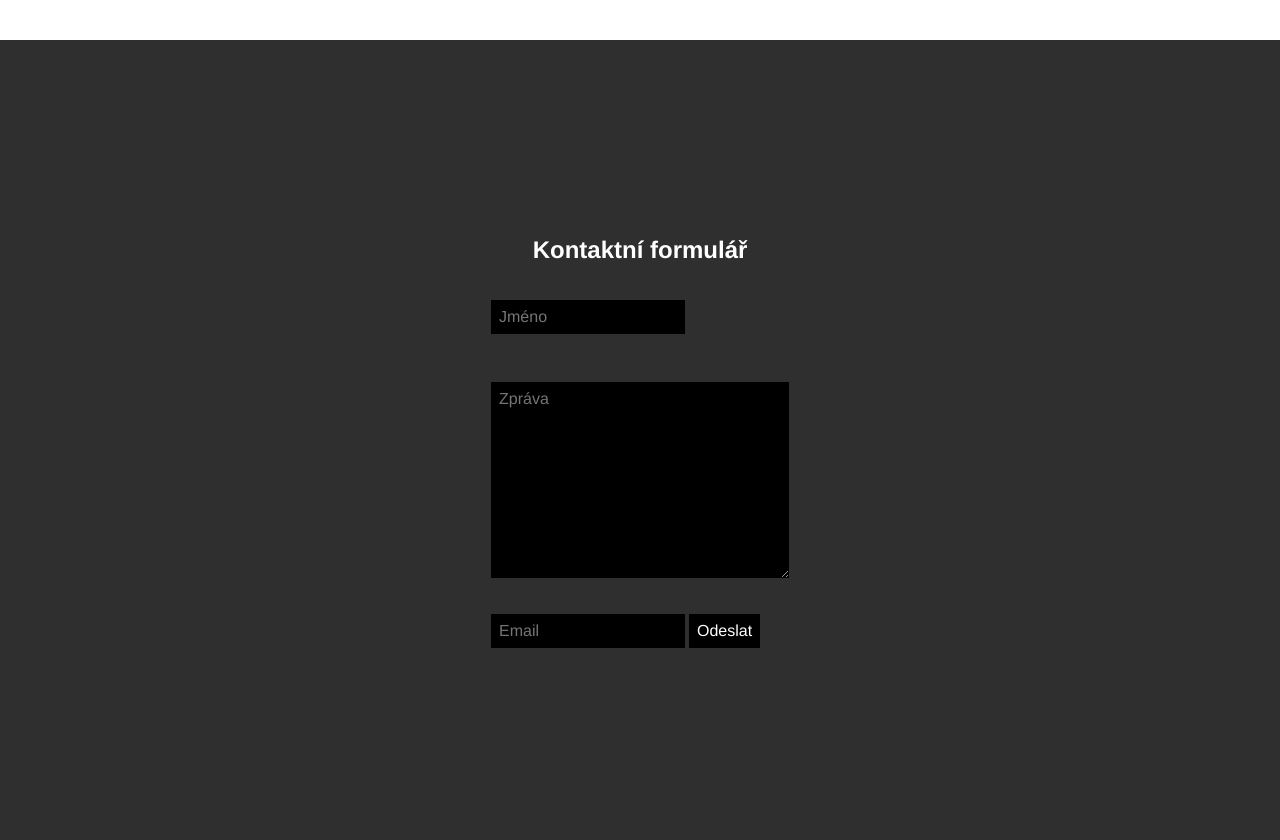
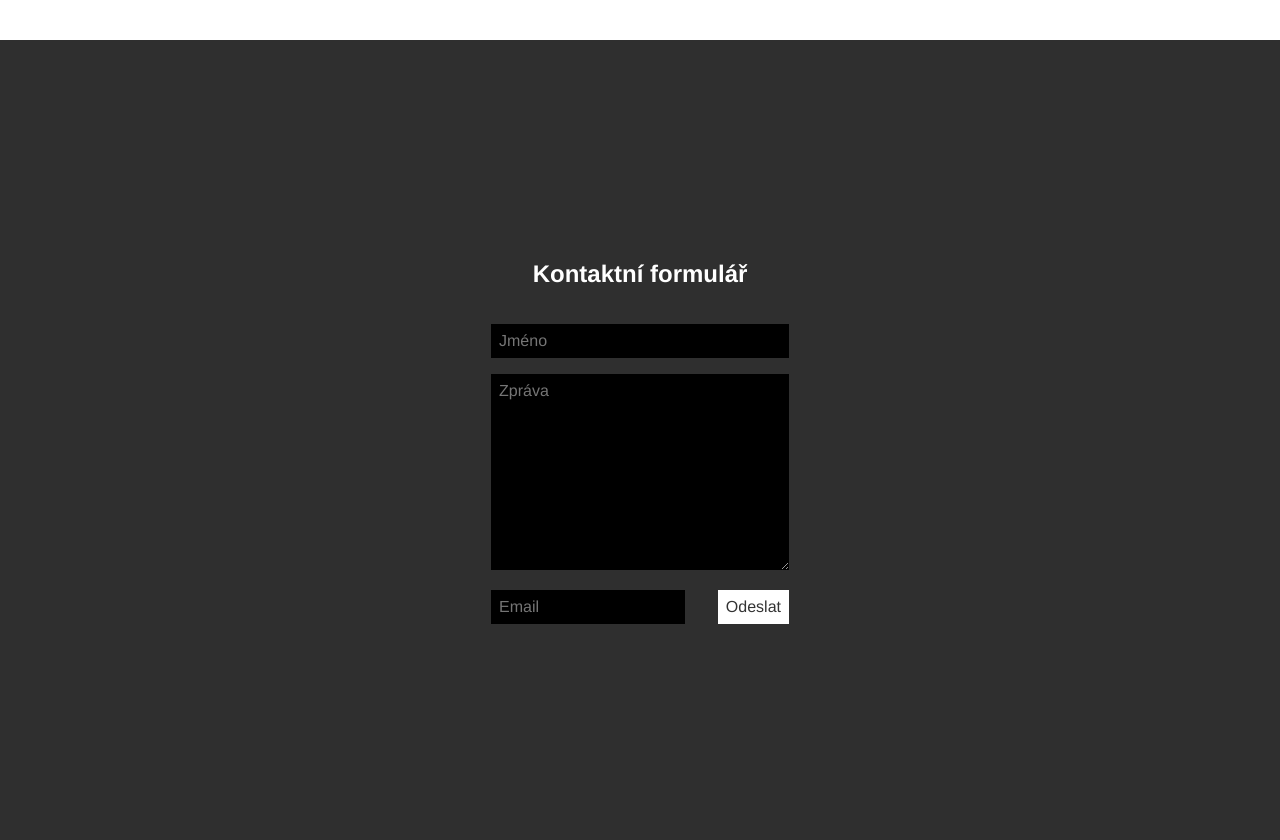
Before and after one commit to konmike/konmike.github.io, a PHP site: page / in a window 1280 px wide. Shown: the part 1580-2420 px from the top of the page. Run offline with PHP 8.4, Linux system fonts and the light colour scheme.

Commit message:
Odladeny formular

```diff
--- a/style.css
+++ b/style.css
@@ -107,6 +107,15 @@ form{
     flex-direction: column;
 }
 
+form p:nth-child(2){
+    margin: 0;
+}
+
+form p:last-child{
+    display: flex;
+    justify-content: space-between;
+}
+
 input, textarea{
     font-family: Helvetica, sans-serif;
     font-size: 1rem;
@@ -117,9 +126,12 @@ input, textarea{
 }
 
 input[name="name"]{
-    margin: 0 0 1rem 0;
+    width: 100%;
+    max-width: 100%;
+    box-sizing: border-box;
 }
 
-input[name="email"]{
-    margin: 1rem 0 0 0;
+input[type="submit"]{
+    background-color: #fff;
+    color: #333;
 }
```
